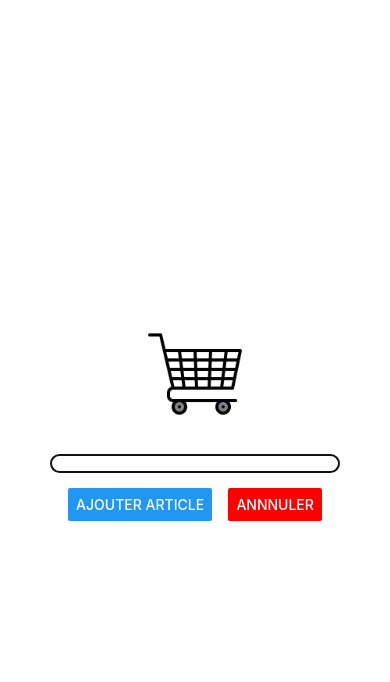
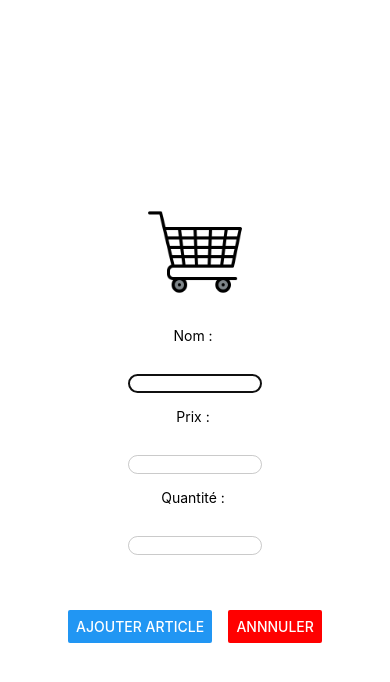
Before and after one commit to ClementRoelens/exosCDA_M2I, a React Native app: screen / in a window 390 px wide. Both pictures are taken after a click on the button "AJOUTER À LA LISTE". Shown: the top 682 px of the page. Built offline with nearby package versions, Linux system fonts and the light colour scheme.

Commit message:
Page de détail et classe article ajoutés

```diff
--- a/components/AddModal.tsx
+++ b/components/AddModal.tsx
@@ -1,13 +1,16 @@
 import { useState } from "react";
-import { Button, Image, Modal, StyleSheet, TextInput, View } from "react-native";
+import { Button, Image, Modal, StyleSheet, Text, TextInput, View } from "react-native";
+import { Article } from "../models/Article";
 
 function AddModal(props: ModaleProps) {
-    const [inputText, setInputText] = useState("");
+    const [name, setName] = useState("");
+    const [price,setPrice] = useState(0);
+    const [quantity, setQuantity] = useState(0);
 
     const styles = StyleSheet.create({
         global: {
-            flex:1,
-            justifyContent:"center"
+            flex: 1,
+            justifyContent: "center"
         },
         input: {
             borderWidth: 1,
@@ -15,7 +18,7 @@ function AddModal(props: ModaleProps) {
             borderRadius: 12,
             marginHorizontal: 50,
             marginTop: 30,
-            color:"gray"
+            color: "gray"
         },
         inputActions: {
             flexDirection: "row",
@@ -26,21 +29,48 @@ function AddModal(props: ModaleProps) {
         image: {
             width: 100,
             height: 100,
-            alignSelf: "center"
+            alignSelf: "center",
+            marginTop:0
+        },
+        inputElement : {
+            width : "60%",
+            justifyContent:"center",
+            alignSelf:"center",
+            marginBottom:15
+        },
+        textInput :  {
+            textAlign:"center",
+            marginBottom:0
+        },
+        inputArea :{
+            marginVertical:25
         }
     });
 
-    function updateText(e: string) {
-        setInputText(e);
+    function addArticle(){
+        props.addToCart(new Article(name,price,quantity));
     }
 
     return (
-        <Modal visible={props.visible}>
+        <Modal visible={props.visible} animationType="fade">
             <View style={styles.global}>
                 <Image style={styles.image} source={require("../assets/cart.png")} width={100} height={100} />
-                <TextInput style={styles.input} onChangeText={updateText}/>
+                <View style={styles.inputArea}>
+                    <View style={styles.inputElement}>
+                        <Text style={styles.textInput}>Nom : </Text>
+                        <TextInput style={styles.input} onChangeText={e => setName(e)} />
+                    </View>
+                    <View style={styles.inputElement}>
+                        <Text style={styles.textInput}>Prix : </Text>
+                        <TextInput inputMode="numeric" style={styles.input} onChangeText={e => setPrice(+e)} />
+                    </View>
+                    <View style={styles.inputElement}>
+                        <Text style={styles.textInput}>Quantité : </Text>
+                        <TextInput inputMode="numeric" style={styles.input} onChangeText={e => setQuantity(+e)} />
+                    </View>
+                </View>
                 <View style={styles.inputActions}>
-                    <Button title="Ajouter article" onPress={() => props.addToCart(inputText)} />
+                    <Button title="Ajouter article" onPress={addArticle} />
                     <Button title="Annnuler" color="red" onPress={() => props.close()} />
                 </View>
             </View>
@@ -50,8 +80,8 @@ function AddModal(props: ModaleProps) {
 
 interface ModaleProps {
     visible: boolean;
-    addToCart: (item: string) => void;
-    close: () => void
+    addToCart: (article: Article) => void;
+    close: () => void;
 }
 
 export default AddModal;
--- /dev/null
+++ b/components/ArticleDetail.tsx
@@ -0,0 +1,62 @@
+import { Button, Modal, Pressable, StyleSheet, Text, TextInput, View } from 'react-native'
+import React, { useState } from 'react'
+import { Article } from '../models/Article';
+
+interface ArticleDetailInterface {
+    article: Article;
+    visible: boolean;
+    deleteHandler: () => void;
+    close: () => void;
+}
+
+
+const ArticleDetail = (props: ArticleDetailInterface) => {
+
+    return (
+        <Modal visible={props.visible}>
+            <View style={styles.global}>
+                <Text style={styles.name}>{props.article.name}</Text>
+                <Text>{props.article.price}€</Text>
+                <Text style={styles.priceArea}>Quantité : {props.article.quantity}  |  Prix total : {props.article.price*props.article.quantity}€</Text>
+                {/* <TextInput inputMode='numeric' onChangeText={e => setQuantity(+e)} defaultValue={props.article.quantity.toString()} /> */}
+                <Button title='Supprimer' color="red" onPress={props.deleteHandler} />
+                <Pressable style={styles.cancel} onPress={props.close}>
+                    <Text style={styles.cancelText}>RETOUR</Text>
+                    </Pressable>
+            </View>
+        </Modal>
+    )
+}
+
+export default ArticleDetail
+
+const styles = StyleSheet.create({
+    quantity: {
+        flexDirection: "row"
+    },
+    global: {
+        flex: 1,
+        justifyContent: "center",
+        alignItems:"center",
+        alignSelf:"center",
+        width:"60%"
+    },
+    name : {
+        fontSize:25,
+        marginBottom:5
+    },
+    priceArea : {
+        marginVertical:25,
+        fontSize:15
+    },
+    cancel : {
+        backgroundColor : "#2196F3",
+        marginTop:50,
+        padding:10,
+        borderRadius:3
+    },
+    cancelText : {
+        color:"white",
+        fontSize:15
+    }
+})
--- a/components/CartElement.tsx
+++ b/components/CartElement.tsx
@@ -1,6 +1,7 @@
-import { Pressable, StyleSheet, Text, View } from "react-native";
+import { Pressable, StyleSheet, Text } from "react-native";
+import { Article } from "../models/Article";
 
-function CartElement(props:CartElementInterface) {
+function ArticleThumb(props: ArticleThumbInterface) {
     const styles = StyleSheet.create({
         cartItem: {
             backgroundColor: "#5e0acc",
@@ -13,15 +14,15 @@ function CartElement(props:CartElementInterface) {
     });
 
     return (
-        <Pressable onPress={props.deleteHandler}>
-            <Text style={styles.cartItem}>{props.item}</Text>
+        <Pressable onPress={props.trigger}>
+            <Text style={styles.cartItem}>{props.article.name}</Text>
         </Pressable>
     );
 }
 
-interface CartElementInterface {
-    item:string;
-    deleteHandler : () => void;
+interface ArticleThumbInterface {
+    article: Article;
+    trigger : () => void;
 }
 
-export default CartElement;
+export default ArticleThumb;
--- a/components/CartList.tsx
+++ b/components/CartList.tsx
@@ -2,46 +2,52 @@ import { useState } from "react";
 import { Button, FlatList, Image, StyleSheet, Text, TextInput, View } from "react-native";
 import AddModal from "./AddModal";
 import CartElement from "./CartElement";
+import { Article } from "../models/Article";
+import ArticleDetail from "./ArticleDetail";
 
 function CartList() {
     const styles = StyleSheet.create({
         initialStyle: {
             marginTop: 15
         },
-        list : {
-            marginTop:15
+        list: {
+            marginTop: 15
         }
     });
 
-    const [cart, setCart] = useState<string[]>([]);
+    const [cart, setCart] = useState<Article[]>([]);
+    const [article,setArticle] = useState<Article | null>(null);
     const [isAddMode, setIsAddMode] = useState(false);
+    const [isDetailMode,setIsDetailmode] = useState(false);
 
-    function addToCart(item: string) {
-        if (item.trim() !== ""){
-            setCart(prevCart => [...prevCart, item]);
-        }
+    function addToCart(article: Article) {
+        setCart(prevCart => [...prevCart, article]);
         setIsAddMode(false);
     }
 
-    function deleteFromCart(index:number){
-        setCart((prevCart:string[]) => {
-            const newCart = [...prevCart];
-            newCart.splice(index,1);
-            return newCart;
-        });
+    function deleteFromCart(id: string) {
+        setCart(prevCart => prevCart.filter((article: Article) => article.id !== id));
+        setIsDetailmode(false);
+        setArticle(null);
+    }
+
+    function showArticle(shownArticle:Article){
+        setArticle(shownArticle);
+        setIsDetailmode(true);
     }
 
     return (
         <View style={styles.initialStyle}>
             <Button title="Ajouter à la liste" onPress={() => setIsAddMode(true)} />
             <FlatList style={styles.list} data={cart} renderItem={(item) => {
-                return <CartElement item={item.item} deleteHandler={() => deleteFromCart(item.index)}/>
+                return <CartElement article={item.item} trigger={() => showArticle(item.item)} />
             }} keyExtractor={(item, index) => {
                 return index.toString();
             }}
             ></FlatList>
-            <AddModal visible={isAddMode} addToCart={(item: string) => addToCart(item)} close={() => setIsAddMode(false)} />
-
+            <AddModal visible={isAddMode} addToCart={(article: Article) => addToCart(article)} close={() => setIsAddMode(false)} />
+            {article &&
+                <ArticleDetail visible={isDetailMode} article={article!} deleteHandler={() => deleteFromCart(article!.id)} close={() => setIsDetailmode(false)}/>}
         </View>
     );
 
--- /dev/null
+++ b/models/Article.ts
@@ -0,0 +1,37 @@
+import uuid from 'react-native-uuid';
+
+export class Article{
+    private _id:string;
+
+    constructor (private _name:string, private _price:number, private _quantity:number){
+        this._id = uuid.v4().toString();
+    }
+
+    get id() : string {
+        return this._id;
+    }
+
+    get name(): string {
+        return this._name;
+    }
+
+    set name(value: string) {
+        this._name = value;
+    }
+
+    get price(): number {
+        return this._price;
+    }
+
+    set price(value: number) {
+        this._price = value;
+    }
+
+    get quantity(): number {
+        return this._quantity;
+    }
+
+    set quantity(value: number) {
+        this._quantity = value;
+    }
+}
--- a/package.json
+++ b/package.json
@@ -11,7 +11,8 @@
   },
   "dependencies": {
     "react": "18.2.0",
-    "react-native": "0.72.6"
+    "react-native": "0.72.6",
+    "react-native-uuid": "^2.0.1"
   },
   "devDependencies": {
     "@babel/core": "^7.20.0",
@@ -22,6 +23,7 @@
     "@tsconfig/react-native": "^3.0.0",
     "@types/react": "^18.0.24",
     "@types/react-test-renderer": "^18.0.0",
+    "@types/uuid": "^9.0.6",
     "babel-jest": "^29.2.1",
     "eslint": "^8.19.0",
     "jest": "^29.2.1",
```
Also changed, not shown: 1 other file (tests, documents, lock files or other folders).
